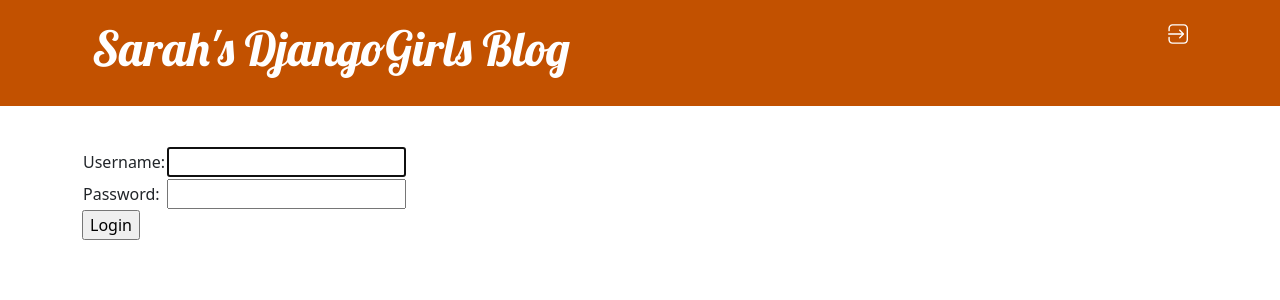
After one commit to sarahelizabeth/djangogirls-blog, a Django app: page /accounts/login/ in a window 1280 px wide. The commit adds this page. Shown: the top 300 px of the page. Run offline with Django 3.2, Linux system fonts and the light colour scheme.

Commit message:
added login and logout functionality

```diff
--- a/blog/static/css/blog.css
+++ b/blog/static/css/blog.css
@@ -39,8 +39,11 @@ h4 {
 .top-menu:visited {
     color: #ffffff;
     float: right;
-    font-size: 26pt;
     margin-right: 20px;
+}
+
+p.top-menu {
+    font-size: 18px;
 }
 
 .post {
--- a/blog/templates/blog/base.html
+++ b/blog/templates/blog/base.html
@@ -17,6 +17,11 @@
             <a href="{% url 'post_draft_list' %}" class="top-menu">
                 {% include './icons/file-draft.svg' %}
             </a>
+            <p class="top-menu">Hello, {{ user.username }}! <small>(<a href="{% url 'logout' %}">Log out</a>)</small></p>
+        {% else %}
+            <a href="{% url 'login' %}" class="top-menu" title="Login">
+                {% include './icons/login.svg' %}
+            </a>
         {% endif %}
         <h1><a href="/">Sarah's DjangoGirls Blog</a></h1>
       </div>
--- /dev/null
+++ b/blog/templates/registration/login.html
@@ -0,0 +1,23 @@
+{% extends "blog/base.html" %}
+
+{% block content %}
+    {% if form.errors %}
+        <p>Your username and password do not match. Please try again.</p>
+    {% endif %}
+
+    <form method="POST" action="{% url 'login' %}">{% csrf_token %}
+        <table>
+            <tr>
+                <td>{{ form.username.label_tag }}</td>
+                <td>{{ form.username }}</td>
+            </tr>
+            <tr>
+                <td>{{ form.password.label_tag }}</td>
+                <td>{{ form.password }}</td>
+            </tr>
+        </table>
+
+        <input type="submit" value="Login" />
+        <input type="hidden" name="next" value="{{ next }}" />
+    </form>
+{% endblock %}
--- a/mysite/settings.py
+++ b/mysite/settings.py
@@ -27,6 +27,8 @@ DEBUG = True
 
 ALLOWED_HOSTS = ['127.0.0.1', '.pythonanywhere.com']
 
+# LOGIN REDIRECT: redirect a successful login to blog homepage
+LOGIN_REDIRECT_URL = '/'
 
 # Application definition
 
--- a/mysite/urls.py
+++ b/mysite/urls.py
@@ -15,8 +15,11 @@ Including another URLconf
 """
 from django.contrib import admin
 from django.urls import path, include
+from django.contrib.auth import views
 
 urlpatterns = [
     path('admin/', admin.site.urls),
-    path('', include('blog.urls'))
+    path('', include('blog.urls')),
+    path('accounts/login/', views.LoginView.as_view(), name='login'),
+    path('accounts/logout/', views.LogoutView.as_view(next_page='/'), name='logout'),
 ]
```
Also changed, not shown: blog/templates/blog/icons/login.svg (added).
